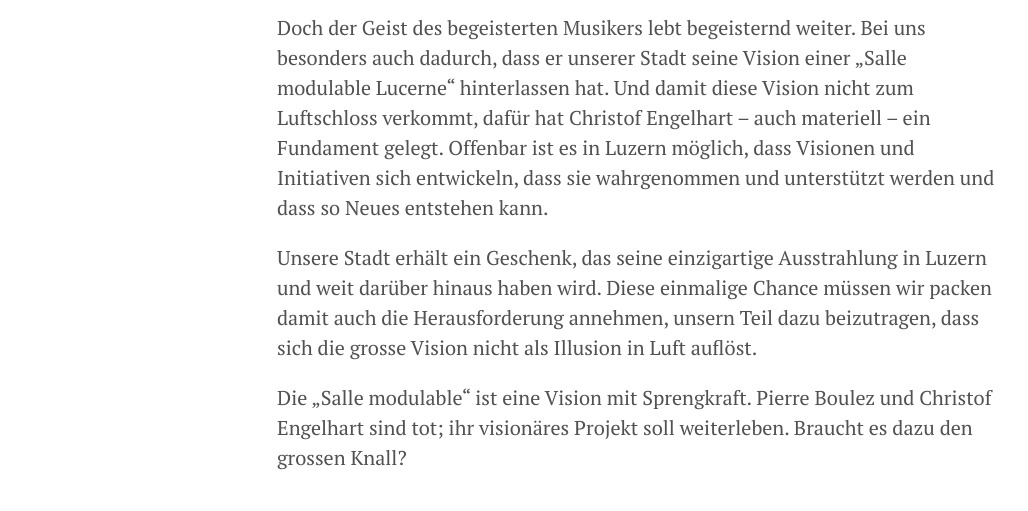
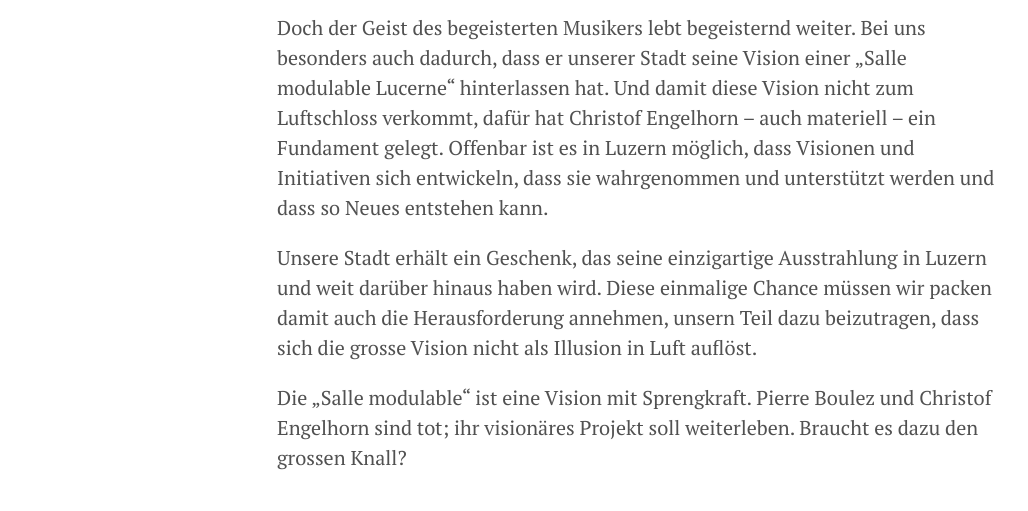
Before and after one commit to freinhard/freinhard.github.io, a Jekyll site: the page built from _posts/2016-01-12-theater.md, in a window 1280 px wide and 900 px high, scrolled down 481 px. Shown: the part 246-757 px from the top of the window, without its empty margins (3-1031 px from the left). Built offline with Jekyll 4.4.1, drawn with Linux system fonts in a browser that asks for light colours; comment, search, counter and statistics services are not loaded.

Commit message:
Engelhorn

```diff
--- a/_posts/2016-01-12-theater.md
+++ b/_posts/2016-01-12-theater.md
@@ -8,11 +8,11 @@ Dazu könnte Pierre Boulez aufgefordert haben. Der grosse Musiker hat vor bald f
 Auch Luzern hat dem Musiker von Weltrang enorm viel zu verdanken: massgebende Weiterentwicklung des „Lucerne Festival“ und künstlerische Prägung einer kommenden Musikergeneration.
 Pierre Boulez ist vergangene Woche im Alter von neunzig Jahren verstorben.
 
-Doch der Geist des begeisterten Musikers lebt begeisternd weiter. Bei uns besonders auch dadurch, dass er unserer Stadt seine Vision einer „Salle modulable Lucerne“ hinterlassen hat. Und damit diese Vision nicht zum Luftschloss verkommt, dafür hat Christof Engelhart – auch materiell – ein Fundament gelegt. Offenbar ist es in Luzern möglich, dass Visionen und Initiativen sich entwickeln, dass sie wahrgenommen und unterstützt werden und dass so Neues entstehen kann.
+Doch der Geist des begeisterten Musikers lebt begeisternd weiter. Bei uns besonders auch dadurch, dass er unserer Stadt seine Vision einer „Salle modulable Lucerne“ hinterlassen hat. Und damit diese Vision nicht zum Luftschloss verkommt, dafür hat Christof Engelhorn – auch materiell – ein Fundament gelegt. Offenbar ist es in Luzern möglich, dass Visionen und Initiativen sich entwickeln, dass sie wahrgenommen und unterstützt werden und dass so Neues entstehen kann.
 
 Unsere Stadt erhält ein Geschenk, das seine einzigartige Ausstrahlung in Luzern und weit darüber hinaus haben wird. Diese einmalige Chance müssen wir packen damit auch die Herausforderung annehmen, unsern Teil dazu beizutragen, dass sich die grosse Vision nicht als Illusion in Luft auflöst.
 
-Die „Salle modulable“ ist eine Vision mit Sprengkraft. Pierre Boulez und Christof Engelhart sind tot; ihr visionäres Projekt soll weiterleben. Braucht es dazu den grossen Knall?
+Die „Salle modulable“ ist eine Vision mit Sprengkraft. Pierre Boulez und Christof Engelhorn sind tot; ihr visionäres Projekt soll weiterleben. Braucht es dazu den grossen Knall?
 
 ![Luzerner Theater]({{ site.url }}/public/assets/theater.jpg)
 *Bild: Luzerner Theater*
```
